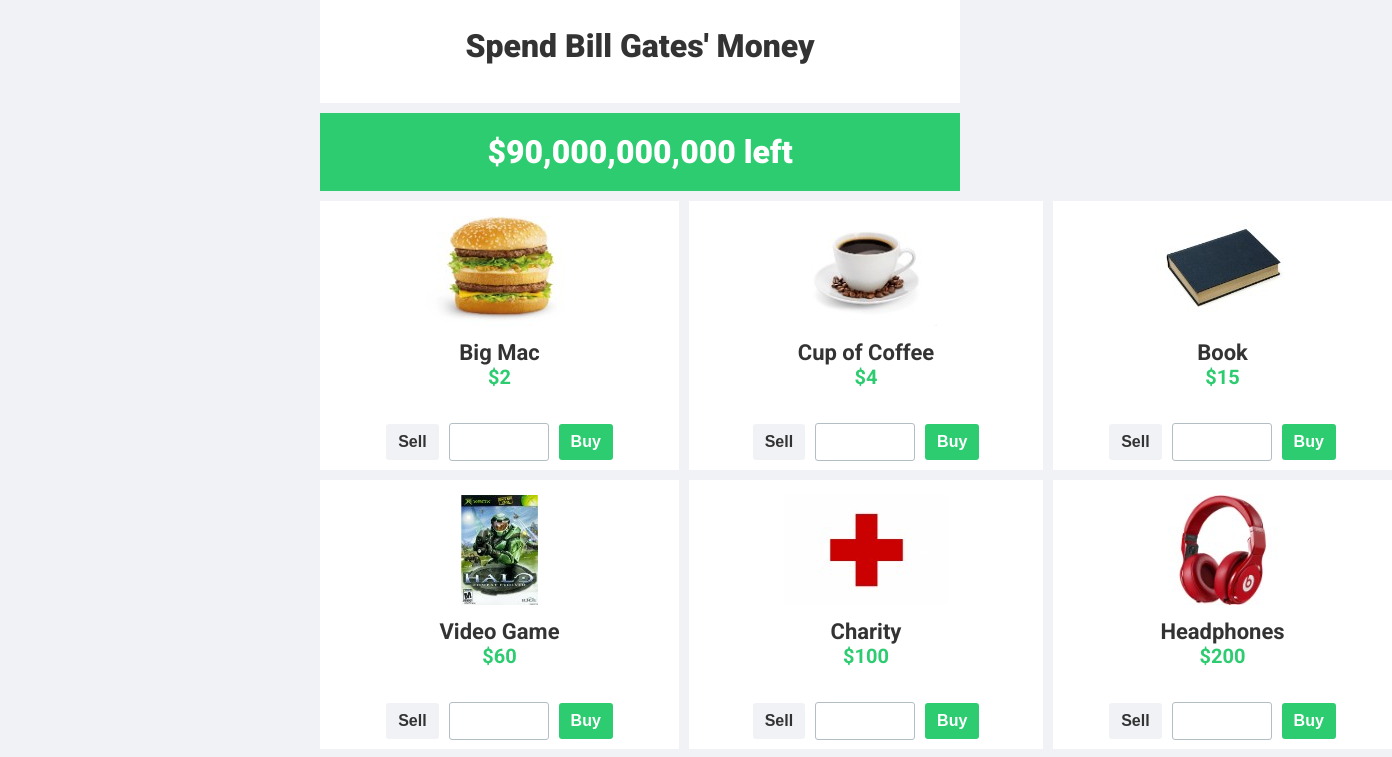
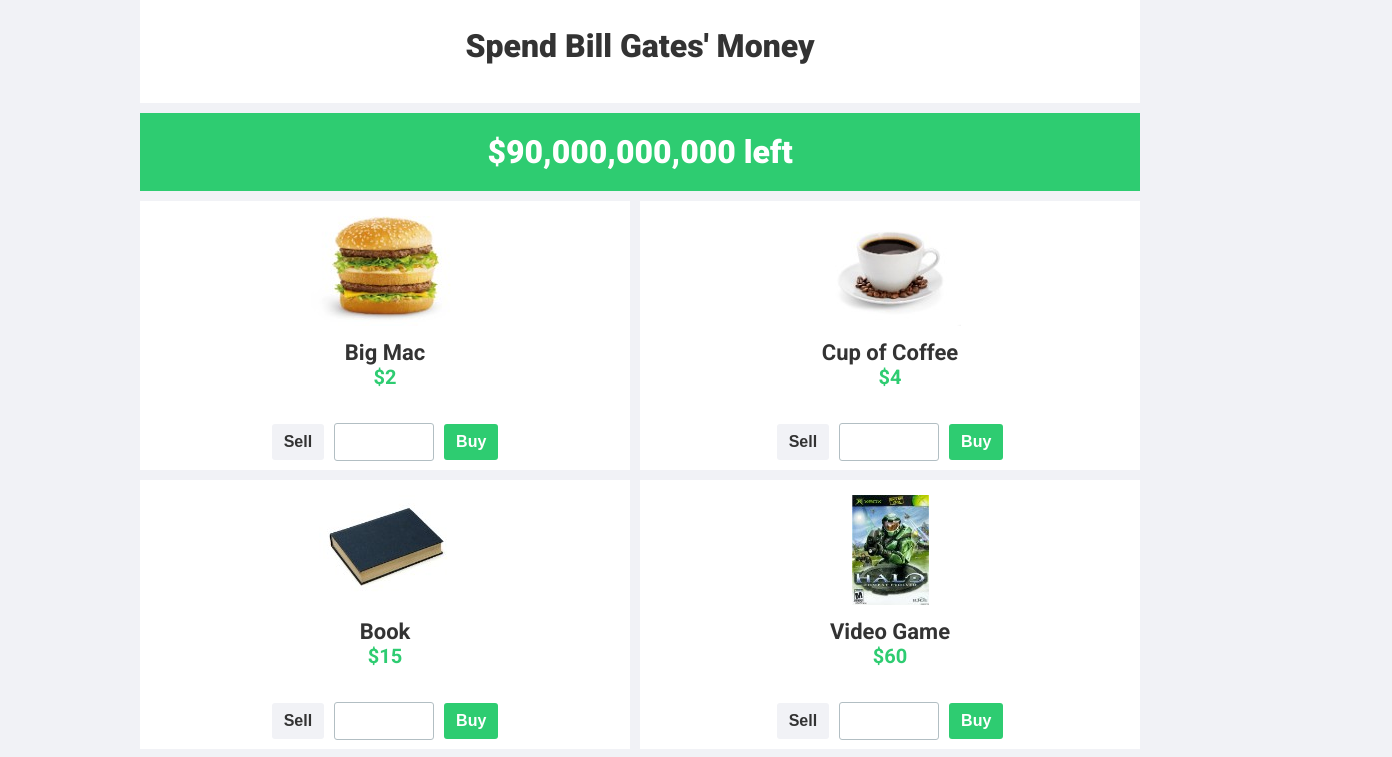
Before and after one commit to Tom8mths/spend-billgates-money, a Vue app: page /#/ in a window 1280 px wide. Shown: the part 277-1034 px from the top of the page, 1392 px wide, since content can reach past the window. Built offline with nearby package versions, Linux system fonts and the light colour scheme.

Commit message:
feat: add cart to home

```diff
--- a/src/App.vue
+++ b/src/App.vue
@@ -4,16 +4,19 @@
       <NavBar />
     </div>
     <router-view />
+    <Footer />
   </div>
 </template>
 
 <script>
 import NavBar from "./components/NavBar.vue";
+import Footer from "./components/Footer.vue";
 
 export default {
   name: "App",
   components: {
-    NavBar
+    NavBar,
+    Footer
   }
 };
 </script>
@@ -33,7 +36,8 @@
 }
 
 .container {
-  width: 50vw;
+  width: 100%;
+  max-width: 1000px;
   margin: 0 auto;
 }
 </style>
--- a/src/components/Items.vue
+++ b/src/components/Items.vue
@@ -11,8 +11,8 @@
         <h4>${{ item.price }}</h4>
         <div class="actions">
           <button class="btn btn-danger disabled">Sell</button>
-          <input type="text" />
-          <button class="btn btn-primary">Buy</button>
+          <input type="number" v-model="counter" />
+          <button v-on:click="increment" class="btn btn-primary">Buy</button>
         </div>
       </div>
     </div>
@@ -239,7 +239,7 @@
           id: 36,
           name: "Rocket",
           price: 60000000,
-          image: "bigmac.jpg"
+          image: "rocket.jpg"
         },
         {
           id: 37,
@@ -251,7 +251,7 @@
           id: 38,
           name: "Mona Lisa",
           price: 780000000,
-          image: "bigmac.jpg"
+          image: "monalisa.jpg"
         },
         {
           id: 39,
@@ -283,6 +283,10 @@
   methods: {
     getImage(image) {
       return require(`../assets/images/${image}`);
+    },
+
+    increment() {
+      this.counter++;
     }
   }
 };
@@ -298,7 +302,8 @@
   height: auto;
 
   display: grid;
-  grid-template-columns: auto auto auto;
+  grid-template-columns: 33.3% 33.33% 33.3%;
+
   &_item {
     vertical-align: top;
     display: inline-block;
@@ -306,9 +311,6 @@
     background-color: $white;
     margin-right: 10px;
     margin-bottom: 10px;
-    &:nth-child(3n) {
-      margin-right: 0;
-    }
     img {
       margin: 0 51px;
       padding: 15px 10px 10px;
@@ -322,8 +324,9 @@
       font-size: 20px;
     }
     .actions {
-      padding: 9px 12px;
+      padding: 9px 0;
       margin: 25px 0 0;
+      white-space: nowrap;
       input {
         max-width: 100px;
         text-align: center;
@@ -338,5 +341,27 @@
       }
     }
   }
+  @media only screen and (min-width: 1518px) {
+    &_item {
+      &:nth-child(3n) {
+        margin-right: 0;
+      }
+    }
+  }
+  @media only screen and (max-width: 1517px) {
+    grid-template-columns: 50% 50%;
+    &_item {
+      margin-bottom: 10px;
+      &:nth-child(2n) {
+        margin-right: 0;
+      }
+    }
+  }
+  @media only screen and (max-width: 720px) {
+    grid-template-columns: 100%;
+    &_item {
+      margin-right: 0;
+    }
+  }
 }
 </style>
--- a/src/components/Money.vue
+++ b/src/components/Money.vue
@@ -6,7 +6,27 @@
   </div>
 </template>
 
-<script lang="ts"></script>
+<script lang="ts">
+// export default {
+//   name: "Money",
+//   methods: {
+//     sticky: function () {
+//       window.onscroll = function() {myFunction()};
+
+//       const header = document.getElementById("myHeader");
+//       const sticky = header.offsetTop;
+
+//       function myFunction() {
+//         if (window.pageYOffset > sticky) {
+//           header.classList.add("sticky");
+//         } else {
+//           header.classList.remove("sticky");
+//         }
+//       }
+//     }
+//   }
+// };
+</script>
 
 <!-- Add "scoped" attribute to limit CSS to this component only -->
 <style scoped lang="scss">
--- a/src/views/Home.vue
+++ b/src/views/Home.vue
@@ -3,6 +3,7 @@
     <Header />
     <Money />
     <Items />
+    <Cart />
   </div>
 </template>
 
@@ -11,13 +12,15 @@
 import Header from "@/components/Header.vue";
 import Money from "@/components/Money.vue";
 import Items from "@/components/Items.vue";
+import Cart from "@/components/Cart.vue";
 
 export default {
   name: "Home",
   components: {
     Header,
     Money,
-    Items
+    Items,
+    Cart
   }
 };
 </script>
```
